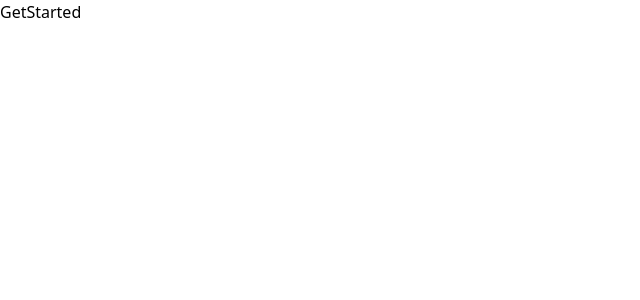
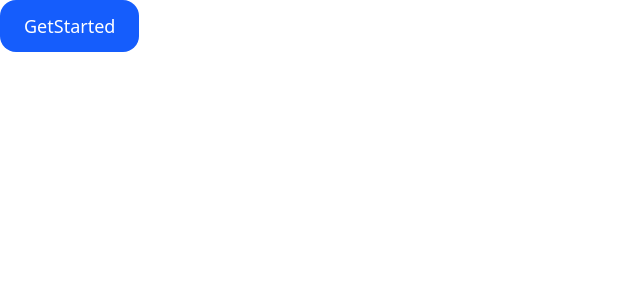
Before and after one commit to HashenWatawala/Community-project, a React app in the folder frontend/: page / in a window 1280 px wide. Shown: the top 300 px of the page, without its empty margins (0-640 px from the left). Built offline with nearby package versions, Linux system fonts and the light colour scheme; the HTML template or start-up script is replaced by a standard one.

Commit message:
Add customizable Button component

```diff
--- a/frontend/package.json
+++ b/frontend/package.json
@@ -11,6 +11,7 @@
   },
   "dependencies": {
     "@tailwindcss/vite": "^4.1.14",
+    "prop-types": "^15.8.1",
     "react": "^19.1.1",
     "react-dom": "^19.1.1",
     "react-router-dom": "^7.9.4",
--- a/frontend/src/components/Button.jsx
+++ b/frontend/src/components/Button.jsx
@@ -0,0 +1,50 @@
+import React from "react";
+import PropTypes from "prop-types";
+
+const baseStyles ="inline-flex w-fit items-center justify-center font-medium rounded-2xl transition-all duration-200 focus:outline-none";
+
+const variants = {
+  primary: "bg-blue-600 text-white hover:bg-blue-700",
+  secondary: "bg-gray-200 text-gray-800 hover:bg-gray-300",
+  danger: "bg-red-600 text-white hover:bg-red-700",
+  outline: "border border-gray-400 text-gray-700 hover:bg-gray-100",
+};
+
+const sizes = {
+  sm: "px-3 py-1 text-sm",
+  md: "px-4 py-2 text-base",
+  lg: "px-6 py-3 text-lg",
+};
+
+export default function Button({
+  children,
+  variant = "primary",
+  size = "md",
+  disabled = false,
+  onClick,
+  className = "",
+  type = "button",
+}) {
+  const styles = `${baseStyles} ${variants[variant]} ${sizes[size]} ${
+    disabled ? "opacity-50 cursor-not-allowed" : ""
+  } ${className}`;
+
+  return (
+    <button type={type} className={styles} onClick={onClick} disabled={disabled}>
+      {children}
+    </button>
+  );
+}
+
+Button.propTypes = {
+  children: PropTypes.node.isRequired,
+  variant: PropTypes.oneOf(["primary", "secondary", "danger", "outline"]),
+  size: PropTypes.oneOf(["sm", "md", "lg"]),
+  disabled: PropTypes.bool,
+  onClick: PropTypes.func,
+  className: PropTypes.string,
+  type: PropTypes.string,
+};
+
+
+// npm install prop-types
--- a/frontend/src/pages/GetStarted.jsx
+++ b/frontend/src/pages/GetStarted.jsx
@@ -1,9 +1,10 @@
 import React from 'react'
+import Button from '../components/Button.jsx';
 
 const GetStarted = () => {
   return (
     <div>
-      GetStarted
+     <Button variant="primary" size="lg" > GetStarted </Button>
     </div>
   )
 }
```
Also changed, not shown: 1 other file (tests, documents, lock files or other folders).
